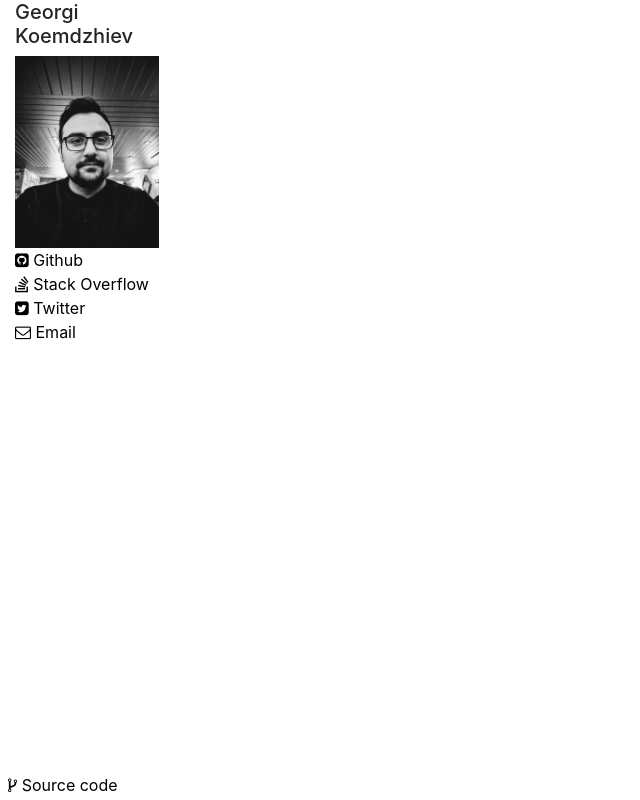
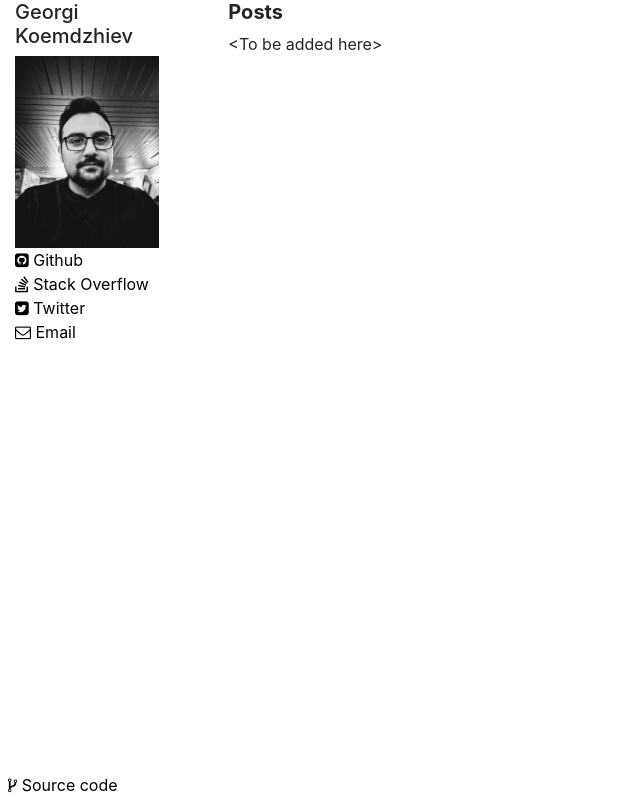
Before and after one commit to georgikoemdzhiev/georgiko.com, an Angular app: page / in a window 1280 px wide. Shown: the whole page, without its empty margins (0-640 px from the left). Built offline with nearby package versions, Linux system fonts and the light colour scheme.

Commit message:
added "Posts" placeholder

```diff
--- a/src/app/app.component.html
+++ b/src/app/app.component.html
@@ -27,5 +27,9 @@
         target="_blank"><i class="fa fa-code-fork"></i> Source code</a>
 
     </div>
+    <div class="col-md-10">
+      <H5 class="font-weight-bolder">Posts</H5>
+      <p>&lt;To be added here&gt;</p>
+    </div>
   </div>
 </div>
```
